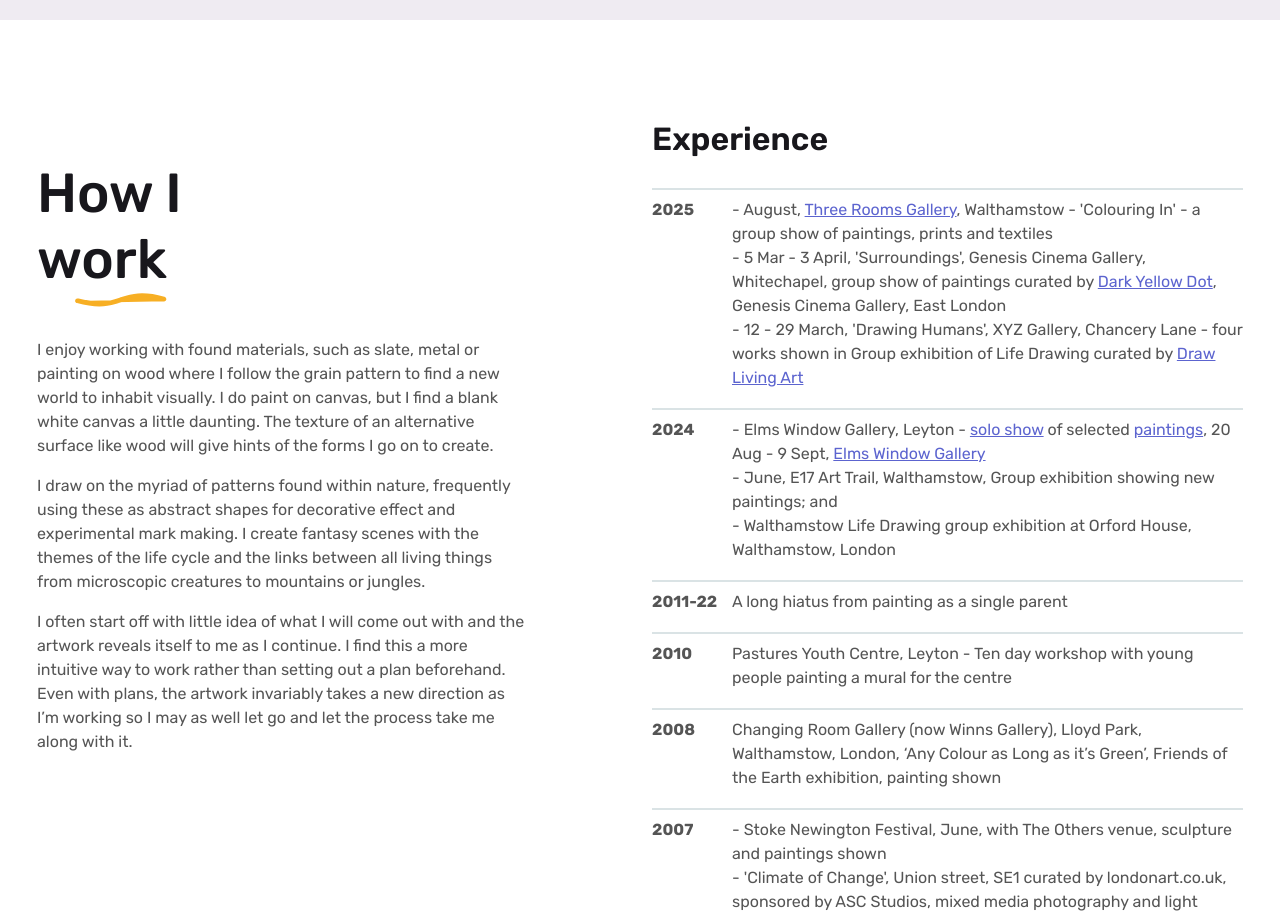
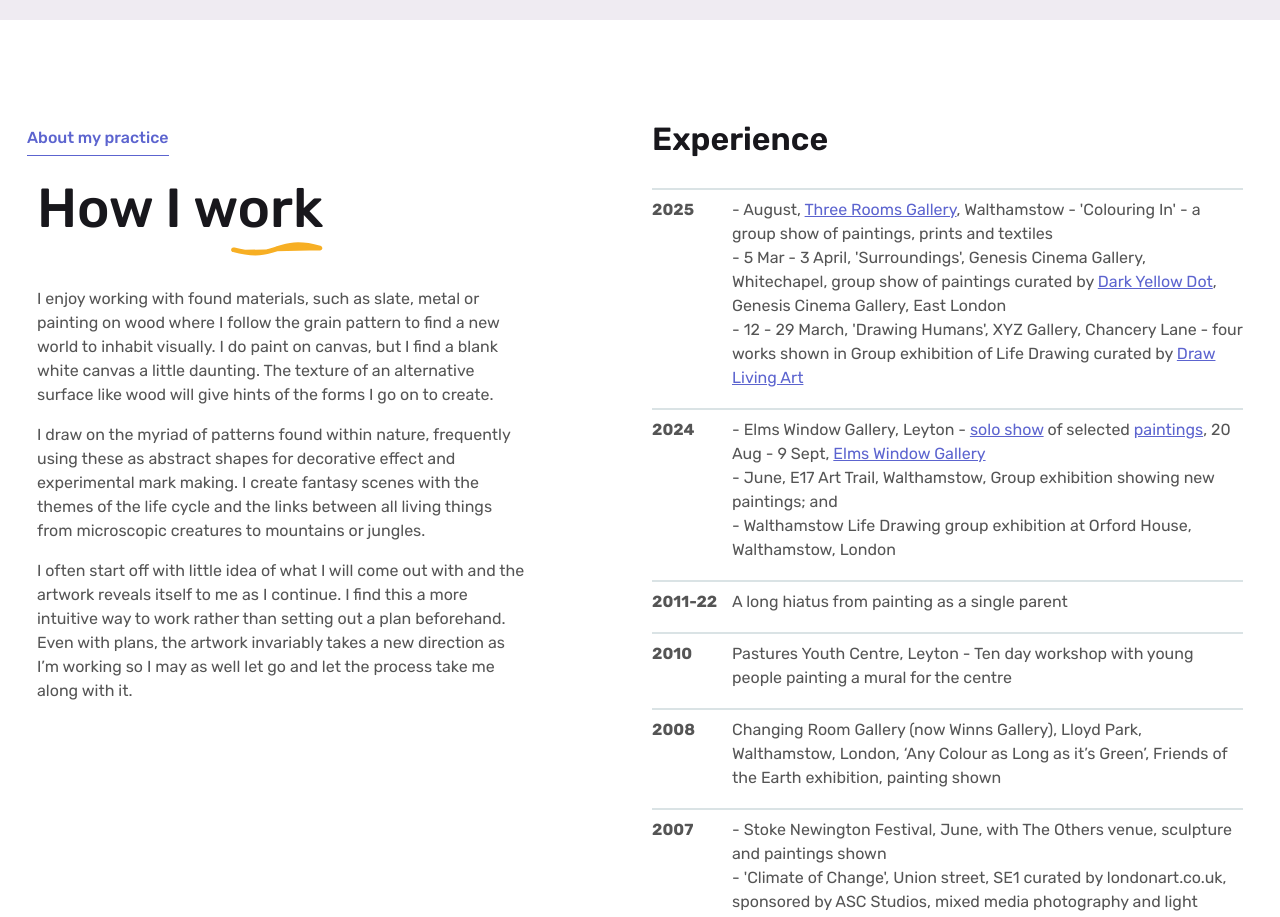
Before and after one commit to kris-e/artwork, a Next.js app: page / in a window 1280 px wide. Shown: the part 5580-6497 px from the top of the page. Built offline with nearby package versions, Linux system fonts and the light colour scheme.

Commit message:
Add subtitle to about page; fix columns

```diff
--- a/src/components/SectionTitle.js
+++ b/src/components/SectionTitle.js
@@ -1,14 +1,14 @@
 const SectionTitle = ({ heading, subHeading, text }) => {
   return (
     <div className="row section-heading">
-      <div className="col-lg-6">
+      <div className="col-lg-9">
         <h6>
           <span>{subHeading}</span>
         </h6>
         <h3>
           <span>{heading}</span>
         </h3>
-        {text && <p>{text}</p>}
+        {/* {text && <p>{text}</p>} */}
       </div>
     </div>
   );
--- a/src/components/Skill.js
+++ b/src/components/Skill.js
@@ -7,7 +7,7 @@ const Skill = () => {
         <div className="row">
           <div className="col-lg-5">
             <SectionTitle
-              heading={"How I work"}
+              heading={"How I work"} subHeading={"About my practice"}
             />
             <p>
             I enjoy working with found materials, such as slate, metal or painting on wood where I follow the grain pattern to find a new world to inhabit visually. I do paint on canvas, but I find a blank white canvas a little daunting. The texture of an alternative surface like wood will give hints of the forms I go on to create.
```
